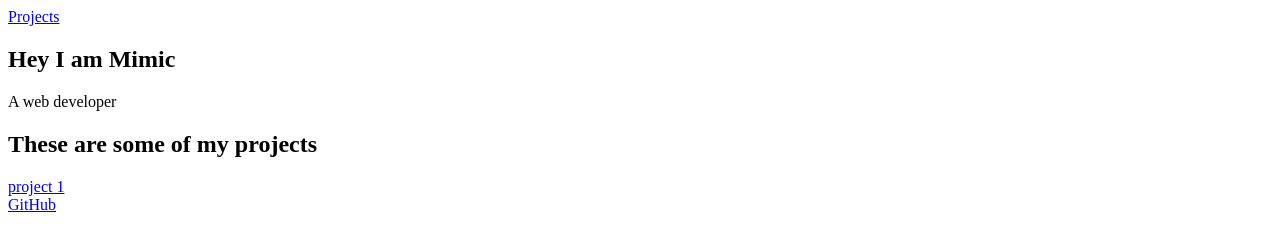
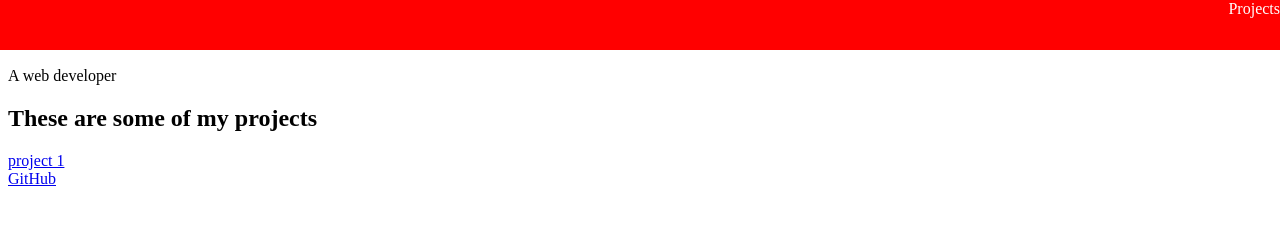
Before and after one commit to ali995500/microversechallenge2htmlcss, a plain HTML site: page index.html in a window 1280 px wide. Drawn offline with Linux system fonts and the light colour scheme.

Commit message:
nav bar height

```diff
--- a/styles.css
+++ b/styles.css
@@ -1,3 +1,22 @@
+#navbar{
+display: flex;
+    justify-content: flex-end;
+    position: fixed;
+    top: 0;
+    left: 0;
+    width: 100%;
+    height: 50px;
+    padding-right: 10px;
+    background: red;
+
+    }
+    #navbar a {
+        text-decoration: none;
+        color:white;
+
+    }
+
+
 .welcome-section {
     display: flex;
     flex-direction: column;
```
